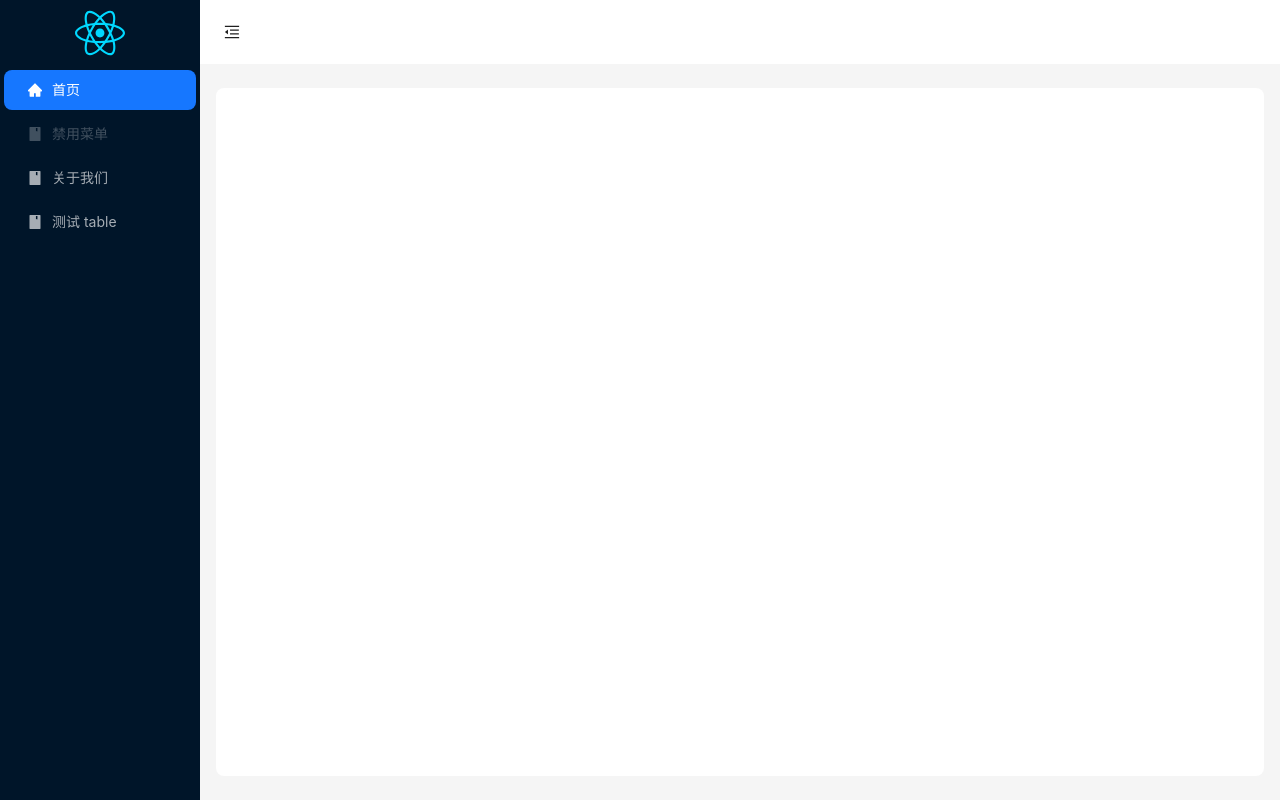
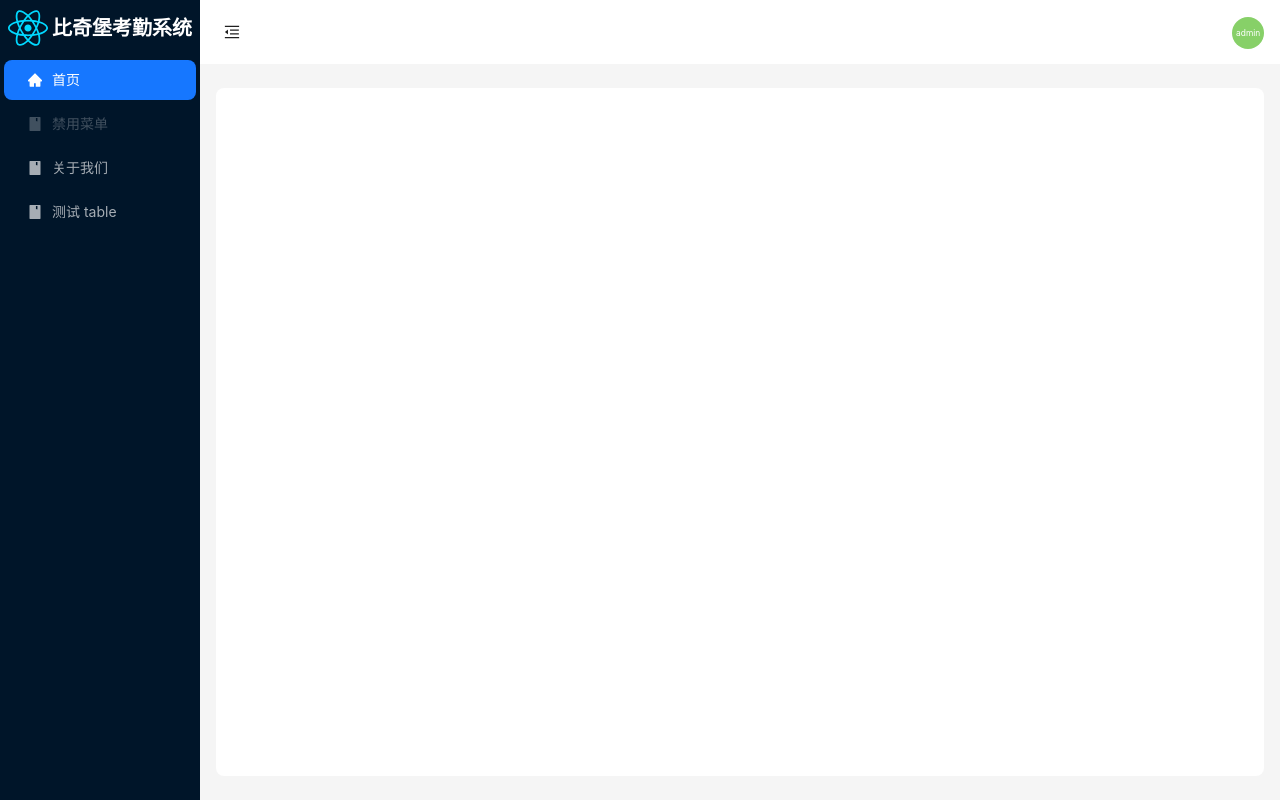
Before and after one commit to inCBle/Beachburg-Admin, a React (Vite) app: page / in a window 1280 px wide. Built offline with nearby package versions, Linux system fonts and the light colour scheme.

Commit message:
feat: :sparkles: 新增头像

```diff
--- a/src/layouts/Layout.tsx
+++ b/src/layouts/Layout.tsx
@@ -1,6 +1,6 @@
 import React, { Suspense, useState } from 'react';
 import { MenuFoldOutlined, MenuUnfoldOutlined } from '@ant-design/icons';
-import { Button, Layout, Menu, theme, type MenuProps } from 'antd';
+import { Avatar, Button, Layout, Menu, theme, type MenuProps } from 'antd';
 import { NavLink, Outlet } from 'react-router-dom';
 import logo from '@/assets/react.svg';
 import { basicRouter } from '@/router/basicRouter';
@@ -38,6 +38,7 @@ const getMenuItem = (routes: MenuRecordRaw[] = []): MenuProps['items'] => {
 
 const App: React.FC = () => {
   const [collapsed, setCollapsed] = useState(false);
+  const username = 'admin';
   const {
     token: { colorBgContainer, borderRadiusLG },
   } = theme.useToken();
@@ -48,12 +49,14 @@ const App: React.FC = () => {
     <Layout style={{ minHeight: '100vh' }}>
       <Sider trigger={null} collapsible collapsed={collapsed}>
         <NavLink className="flex items-center justify-center my-2" to="/home">
-          <img className="w-[50px] h-[50px]" src={logo} alt="logo" />
+          <img className="w-[40px] h-[40px]" src={logo} alt="logo" />
+          {!collapsed && <span className="text-xl font-bold text-white ml-1">比奇堡考勤系统</span>}
         </NavLink>
         <Menu theme="dark" mode="inline" defaultSelectedKeys={['/home']} items={items} />
       </Sider>
       <Layout>
         <Header style={{ padding: 0, background: colorBgContainer }}>
+          <section className="flex items-center justify-between">
             <Button
               type="text"
               icon={collapsed ? <MenuUnfoldOutlined /> : <MenuFoldOutlined />}
@@ -64,6 +67,10 @@ const App: React.FC = () => {
                 height: 64,
               }}
             />
+            <section>
+              <Avatar className="!bg-[#87d068] !mr-4 cursor-pointer">{username}</Avatar>
+            </section>
+          </section>
         </Header>
         <Content
           style={{
```
Lines whose indentation alone changed are shown as unchanged.
